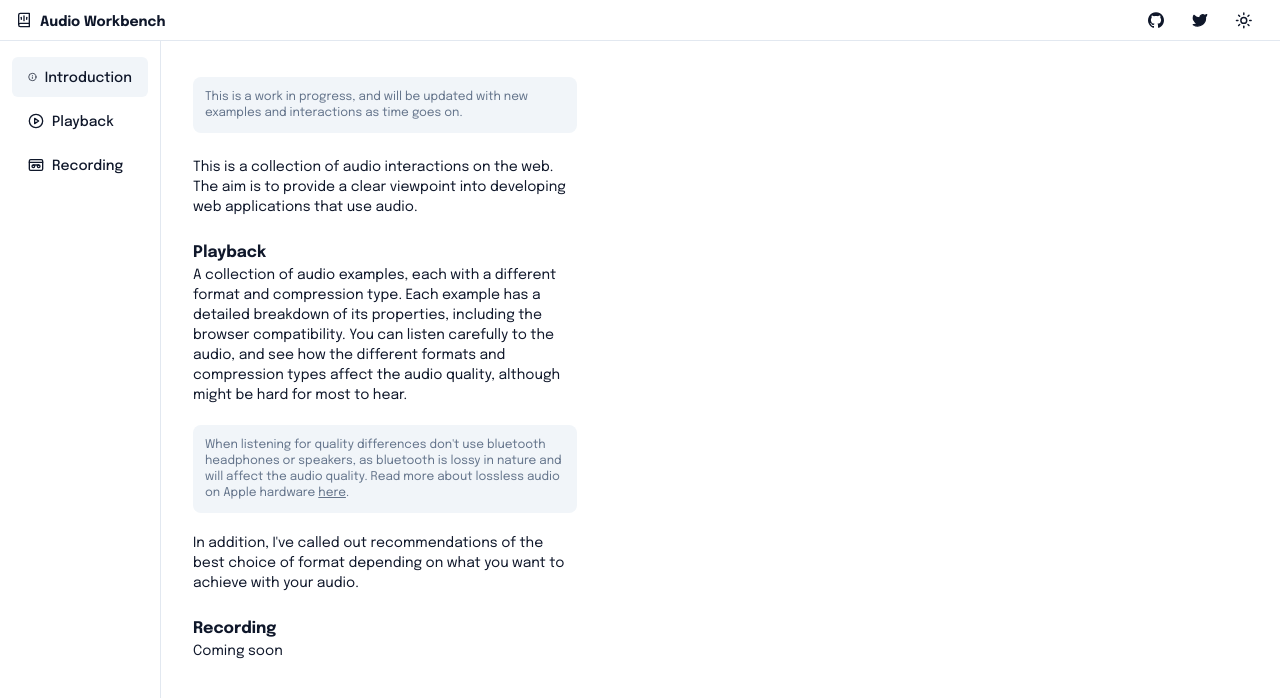
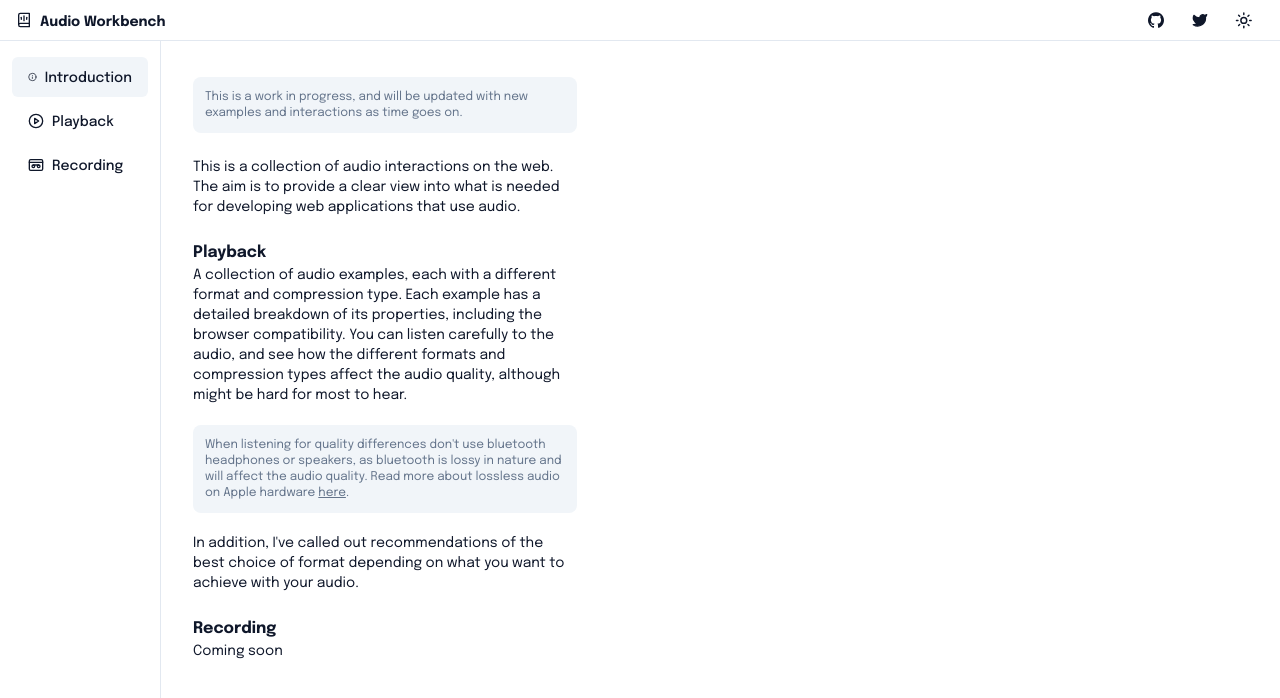
Before and after one commit to Song-Leaf/audio-workbench, a Next.js app: page / in a window 1280 px wide. Shown: the top 698 px of the page. Built offline with nearby package versions, Linux system fonts and the light colour scheme.

Commit message:
fix up verbiage

```diff
--- a/app/page.tsx
+++ b/app/page.tsx
@@ -9,8 +9,8 @@ export default function IndexPage() {
         <br />
         <p className="text-sm">
           This is a collection of audio interactions on the web. The aim is to
-          provide a clear viewpoint into developing web applications that use
-          audio.
+          provide a clear view into what is needed for developing web
+          applications that use audio.
         </p>
         <br />
         <h2 className="font-bold">Playback</h2>
```
